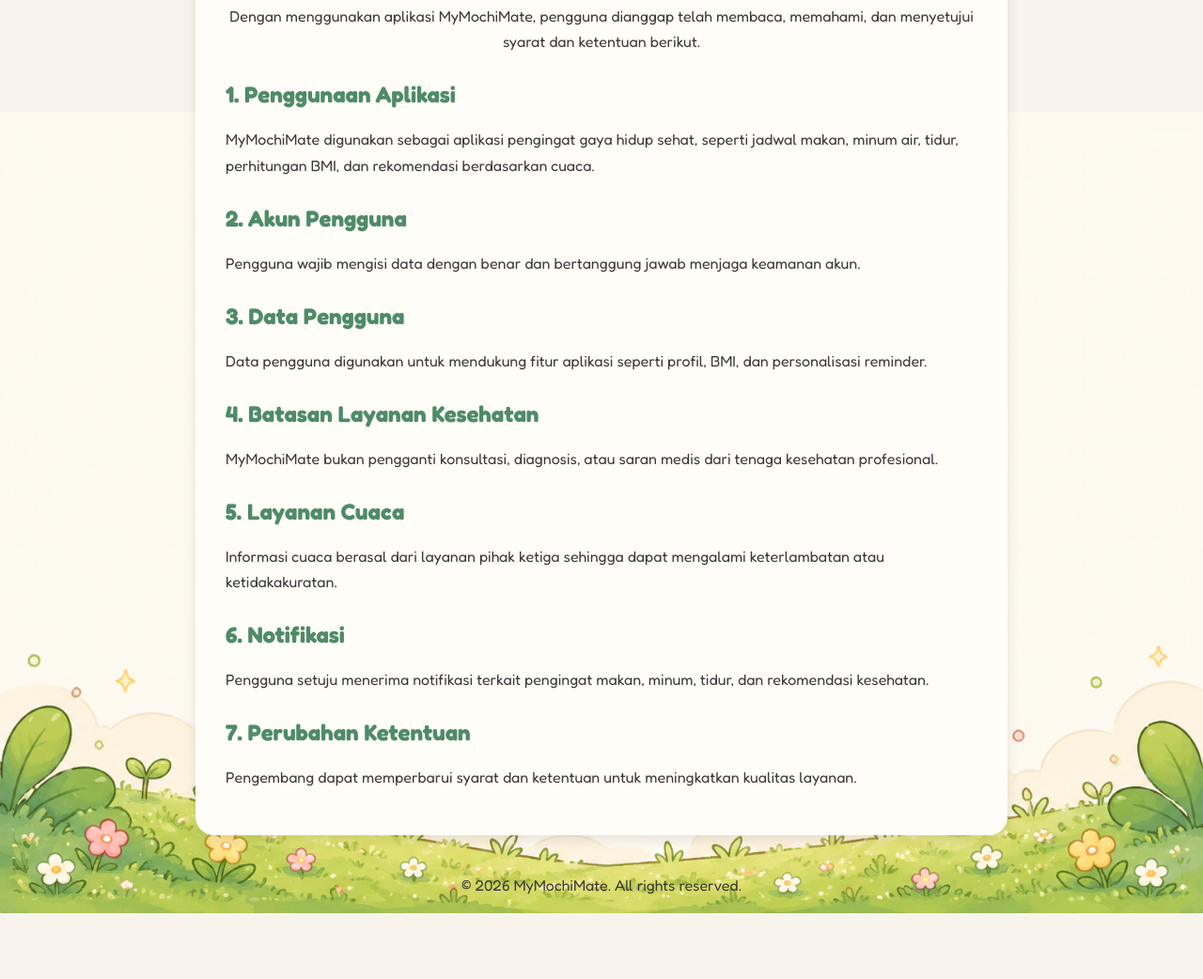
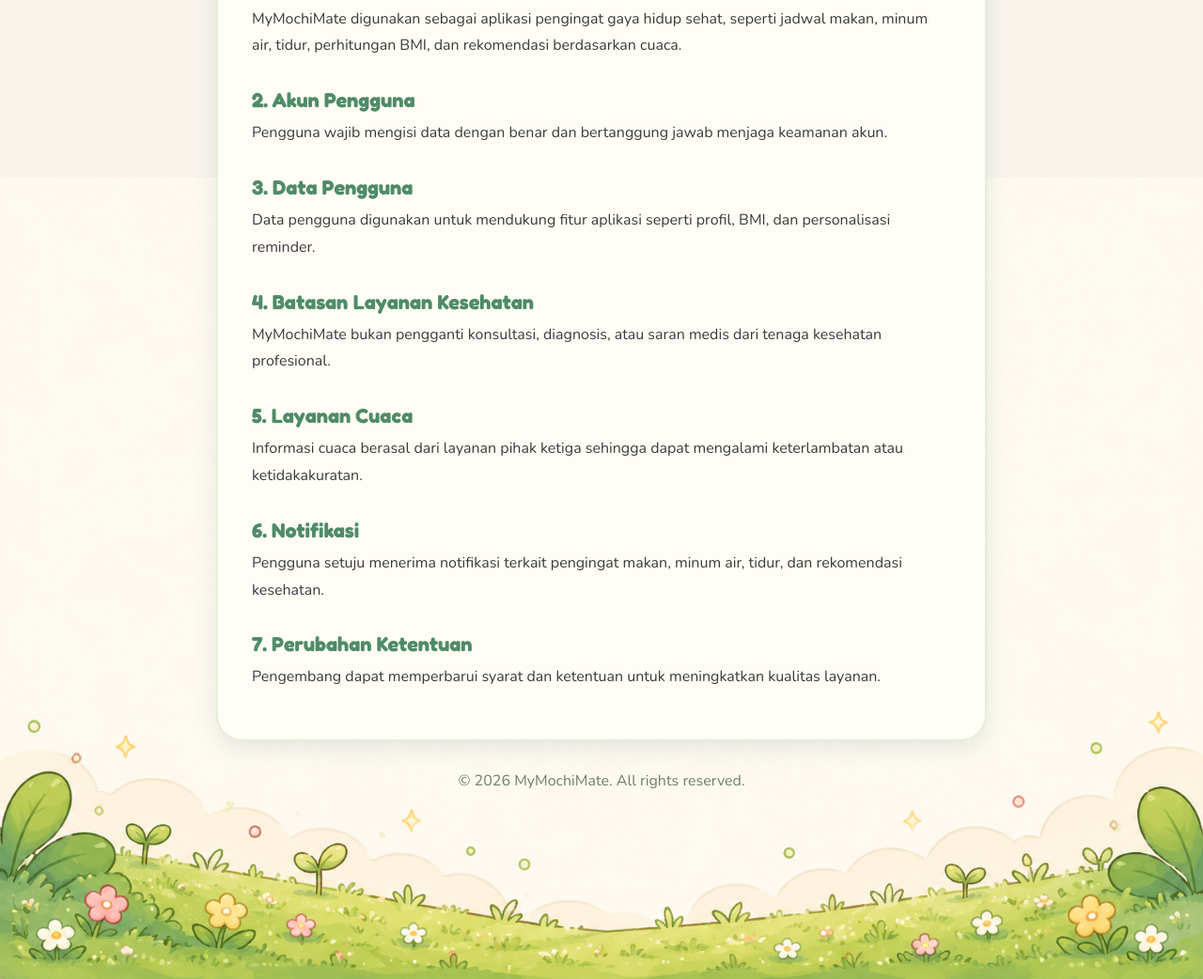
Before and after one commit to seraphien/mymochimate-TOS, a plain HTML site: page index.html in a window 1280 px wide. Shown: the part 383-1425 px from the top of the page at 94% size. Before the commit the page ends 1356 px from the top, so only its background shows below. Drawn offline with nearby package versions, Linux system fonts and the light colour scheme.

Commit message:
Add files via upload

```diff
--- a/index.html
+++ b/index.html
@@ -1,50 +1,81 @@
 <!DOCTYPE html>
 <html lang="id">
+
 <head>
     <meta charset="UTF-8" />
     <meta name="viewport" content="width=device-width, initial-scale=1.0" />
+
     <link rel="preconnect" href="https://fonts.googleapis.com">
     <link rel="preconnect" href="https://fonts.gstatic.com" crossorigin>
-  <link href="https://fonts.googleapis.com/css2?family=Fredoka:wght@300..700&family=Nunito:wght@300..900&display=swap" rel="stylesheet">
+    <link
+        href="https://fonts.googleapis.com/css2?family=Fredoka:wght@400;500;600;700&family=Nunito:wght@400;600;700&display=swap"
+        rel="stylesheet">
+
     <title>Syarat dan Ketentuan - MyMochiMate</title>
     <link rel="stylesheet" href="style.css" />
 </head>
+
 <body>
+    <div class="page-wrapper">
 
-    <div class="logo-container">
+        <header class="logo-container">
             <img src="logo.png" alt="MyMochiMate Logo" class="logo">
-  </div>
+        </header>
 
         <main class="container">
             <h1>Syarat dan Ketentuan MyMochiMate</h1>
+
             <p class="intro">
                 Dengan menggunakan aplikasi MyMochiMate, pengguna dianggap telah membaca,
                 memahami, dan menyetujui syarat dan ketentuan berikut.
             </p>
 
+            <section>
                 <h2>1. Penggunaan Aplikasi</h2>
-    <p>MyMochiMate digunakan sebagai aplikasi pengingat gaya hidup sehat, seperti jadwal makan, minum air, tidur, perhitungan BMI, dan rekomendasi berdasarkan cuaca.</p>
+                <p>MyMochiMate digunakan sebagai aplikasi pengingat gaya hidup sehat, seperti jadwal makan, minum air,
+                    tidur, perhitungan BMI, dan rekomendasi berdasarkan cuaca.</p>
+            </section>
 
+            <section>
                 <h2>2. Akun Pengguna</h2>
                 <p>Pengguna wajib mengisi data dengan benar dan bertanggung jawab menjaga keamanan akun.</p>
+            </section>
 
+            <section>
                 <h2>3. Data Pengguna</h2>
-    <p>Data pengguna digunakan untuk mendukung fitur aplikasi seperti profil, BMI, dan personalisasi reminder.</p>
+                <p>Data pengguna digunakan untuk mendukung fitur aplikasi seperti profil, BMI, dan personalisasi
+                    reminder.</p>
+            </section>
 
+            <section>
                 <h2>4. Batasan Layanan Kesehatan</h2>
-    <p>MyMochiMate bukan pengganti konsultasi, diagnosis, atau saran medis dari tenaga kesehatan profesional.</p>
+                <p>MyMochiMate bukan pengganti konsultasi, diagnosis, atau saran medis dari tenaga kesehatan
+                    profesional.</p>
+            </section>
 
+            <section>
                 <h2>5. Layanan Cuaca</h2>
-    <p>Informasi cuaca berasal dari layanan pihak ketiga sehingga dapat mengalami keterlambatan atau ketidakakuratan.</p>
+                <p>Informasi cuaca berasal dari layanan pihak ketiga sehingga dapat mengalami keterlambatan atau
+                    ketidakakuratan.</p>
+            </section>
 
+            <section>
                 <h2>6. Notifikasi</h2>
-    <p>Pengguna setuju menerima notifikasi terkait pengingat makan, minum, tidur, dan rekomendasi kesehatan.</p>
+                <p>Pengguna setuju menerima notifikasi terkait pengingat makan, minum air, tidur, dan rekomendasi
+                    kesehatan.</p>
+            </section>
 
+            <section>
                 <h2>7. Perubahan Ketentuan</h2>
                 <p>Pengembang dapat memperbarui syarat dan ketentuan untuk meningkatkan kualitas layanan.</p>
+            </section>
         </main>
-   <footer class="intro">
+
+        <footer class="footer">
             <p>© 2026 MyMochiMate. All rights reserved.</p>
         </footer>
+
+    </div>
 </body>
+
 </html>
--- a/style.css
+++ b/style.css
@@ -1,7 +1,11 @@
+* {
+    box-sizing: border-box;
+}
+
 body {
     margin: 0;
     padding: 0;
-  font-family: 'Fredoka', sans-serif;
+    font-family: 'Nunito', sans-serif;
     color: #3b3b3b;
     background-color: #f8f4ec;
     background-image: url("footer-grass.png");
@@ -10,46 +14,93 @@ body {
     background-size: 100% auto;
 }
 
+.page-wrapper {
+    min-height: 100vh;
+    padding: 32px 20px 180px;
+}
+
+.logo-container {
+    text-align: center;
+    margin-bottom: 20px;
+}
+
+.logo {
+    width: min(420px, 80%);
+    height: auto;
+}
+
 .container {
-  max-width: 800px;
-  margin: 40px auto;
-  padding: 32px;
-  background: #fffdf7;
-  border-radius: 20px;
-  box-shadow: 0 4px 14px rgba(0,0,0,0.1);
+    max-width: 820px;
+    margin: 0 auto;
+    padding: 36px;
+    background: rgba(255, 253, 247, 0.92);
+    border: 2px solid rgba(143, 190, 136, 0.25);
+    border-radius: 28px;
+    box-shadow: 0 8px 24px rgba(92, 111, 145, 0.14);
+    backdrop-filter: blur(4px);
 }
 
 h1 {
+    margin-top: 0;
+    font-family: 'Fredoka', sans-serif;
+    font-size: 2.4rem;
     color: #5c6f91;
     text-align: center;
 }
 
 h2 {
+    margin-top: 30px;
+    margin-bottom: 8px;
+    font-family: 'Fredoka', sans-serif;
+    font-size: 1.35rem;
     color: #4f8b68;
-  margin-top: 28px;
 }
 
 p {
-  line-height: 1.7;
+    margin-top: 0;
+    font-size: 1rem;
+    line-height: 1.8;
 }
 
 .intro {
     text-align: center;
+    color: #666;
 }
 
 .footer {
-  margin-top: 32px;
-  font-size: 14px;
-  color: #777;
+    margin-top: 28px;
+    text-align: center;
+    font-size: 0.9rem;
+    color: #6f7f68;
 }
 
-.logo-container {
-  text-align: center;
-  margin-top: 40px;
-  margin-bottom: 20px;
+@media (max-width: 768px) {
+    .page-wrapper {
+        padding: 24px 14px 120px;
     }
 
     .logo {
-  width: 800px;
-  height: auto;
+        width: min(280px, 85%);
     }
+
+    .container {
+        padding: 24px 20px;
+        border-radius: 22px;
+    }
+
+    h1 {
+        font-size: 1.8rem;
+    }
+
+    h2 {
+        font-size: 1.15rem;
+    }
+
+    p {
+        font-size: 0.95rem;
+    }
+
+    body {
+        background-size: 180% auto;
+    }
+}
```
Lines whose indentation alone changed are shown as unchanged.
